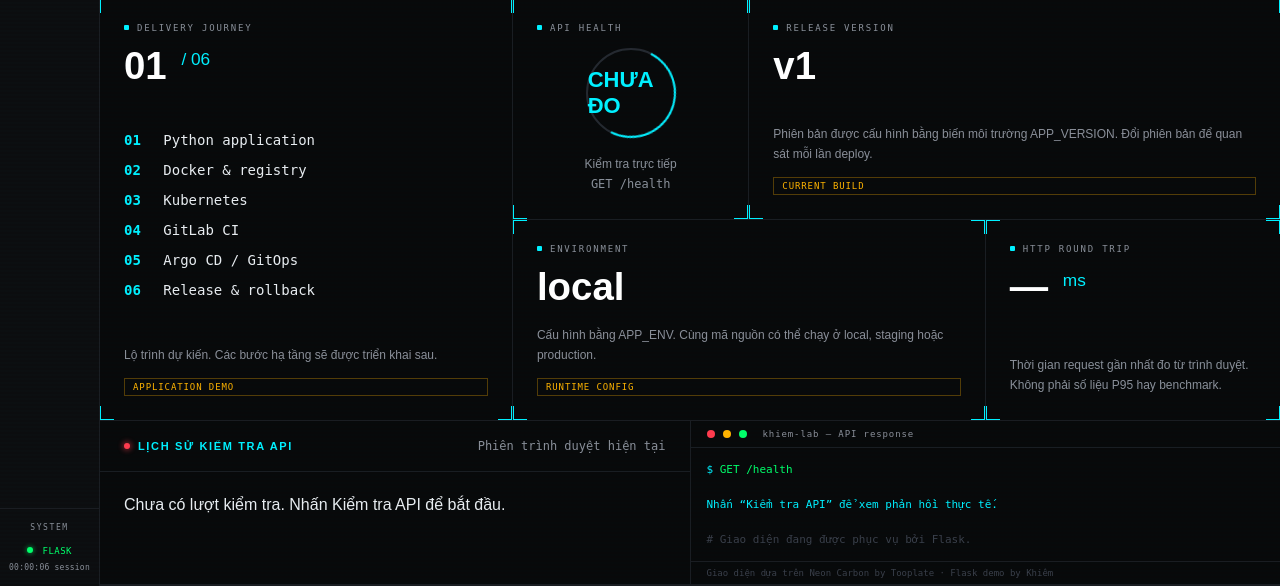
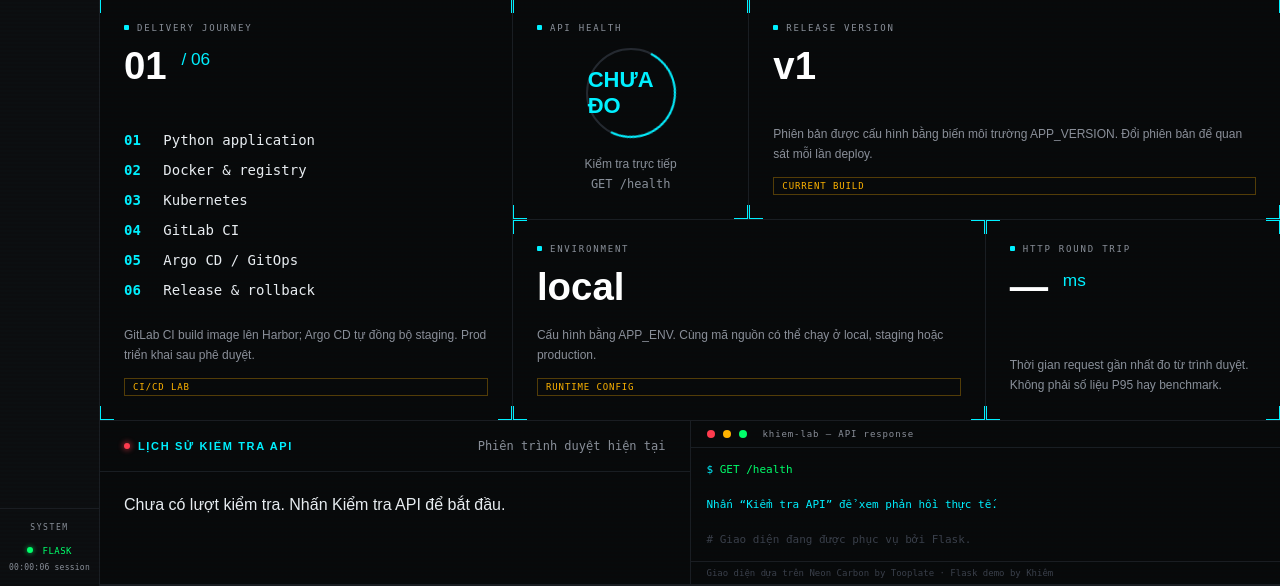
Before and after one commit to khimkhum/devops-demo-app, a Flask app: page / in a window 1280 px wide. Shown: the part 495-1081 px from the top of the page. Run offline with Flask 3, Linux system fonts and the light colour scheme; some libraries are stand-ins or nearby versions.

Commit message:
Update dashboard and standardize text line endings

```diff
--- a/templates/index.html
+++ b/templates/index.html
@@ -93,7 +93,7 @@ body{font-family:Arial,sans-serif}.hero-glow-title{font-size:clamp(38px,7vw,96px
 <div class="dashboard">
 <div class="card-grid-zone" id="cards">
 <div class="dash-card tech-bracket reveal"><div class="card-id"><span class="dot"></span> DELIVERY JOURNEY</div><div class="card-value">01 <span class="unit">/ 06</span></div>
-<div class="card-chart"><div class="step"><b>01</b> Python application</div><div class="step"><b>02</b> Docker & registry</div><div class="step"><b>03</b> Kubernetes</div><div class="step"><b>04</b> GitLab CI</div><div class="step"><b>05</b> Argo CD / GitOps</div><div class="step"><b>06</b> Release & rollback</div></div><div class="card-desc">Lộ trình dự kiến. Các bước hạ tầng sẽ được triển khai sau.</div><span class="card-tag neutral">APPLICATION DEMO</span></div>
+<div class="card-chart"><div class="step"><b>01</b> Python application</div><div class="step"><b>02</b> Docker & registry</div><div class="step"><b>03</b> Kubernetes</div><div class="step"><b>04</b> GitLab CI</div><div class="step"><b>05</b> Argo CD / GitOps</div><div class="step"><b>06</b> Release & rollback</div></div><div class="card-desc">GitLab CI build image lên Harbor; Argo CD tự đồng bộ staging. Prod triển khai sau phê duyệt.</div><span class="card-tag neutral">CI/CD LAB</span></div>
 <div class="dash-card tech-bracket reveal"><div class="card-id"><span class="dot"></span> API HEALTH</div><div class="card-ring"><span class="card-ring-value" id="healthState">CHƯA ĐO</span></div><div class="card-desc" style="text-align:center;margin-top:14px">Kiểm tra trực tiếp<br><code>GET /health</code></div></div>
 <div class="dash-card tech-bracket reveal"><div class="card-id"><span class="dot"></span> RELEASE VERSION</div><div class="card-value">{{ version }}</div><div class="card-desc">Phiên bản được cấu hình bằng biến môi trường APP_VERSION. Đổi phiên bản để quan sát mỗi lần deploy.</div><span class="card-tag neutral">CURRENT BUILD</span></div>
 <div class="dash-card tech-bracket reveal"><div class="card-id"><span class="dot"></span> ENVIRONMENT</div><div class="card-value">{{ environment }}</div><div class="card-desc">Cấu hình bằng APP_ENV. Cùng mã nguồn có thể chạy ở local, staging hoặc production.</div><span class="card-tag neutral">RUNTIME CONFIG</span></div>
```
Also changed, not shown: 1 other file.
